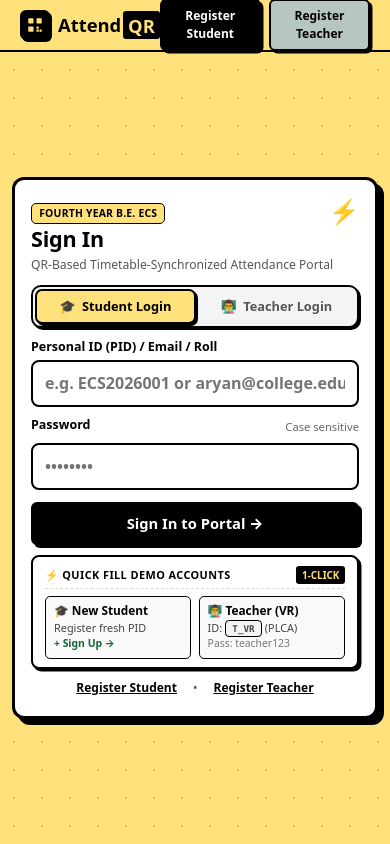
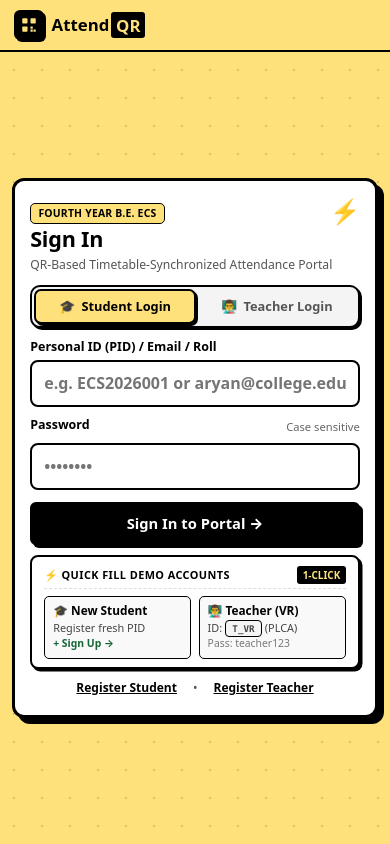
Before and after one commit to siddhantmeher45-stack/Qr-Scan-Attendance, a Flask app: page /login in a window 390 px wide. Run offline with Flask 3, Linux system fonts and the light colour scheme; some web fonts are replaced.

Commit message:
Fix mobile navbar button collision on login and registration pages

```diff
--- a/static/css/style.css
+++ b/static/css/style.css
@@ -637,6 +637,11 @@ code {
         display: none !important;
     }
 
+    .show-mobile {
+        display: inline-flex !important;
+    }
+
+
     /* Modals on mobile */
     .modal-content {
         padding: 1.25rem 0.95rem;
@@ -706,7 +711,12 @@ code {
     display: none !important;
 }
 
+.show-mobile {
+    display: none !important;
+}
+
 @keyframes pulse {
+
     0%, 100% { opacity: 1; }
     50% { opacity: 0.35; }
 }
--- a/templates/login.html
+++ b/templates/login.html
@@ -70,6 +70,29 @@
             background: #fffde7;
             box-shadow: 2px 2px 0 #000;
         }
+
+        @media (max-width: 600px) {
+
+            .login-nav {
+                padding: 0 0.85rem;
+            }
+            .nb-nav-logo {
+                font-size: 1.05rem !important;
+            }
+            .login-viewport {
+                height: auto !important;
+                min-height: 100vh !important;
+                overflow-y: auto !important;
+            }
+            .login-main {
+                padding: 1.25rem 0.75rem !important;
+                min-height: auto !important;
+                overflow: visible !important;
+            }
+            .login-card-compact {
+                padding: 1.15rem 0.95rem !important;
+            }
+        }
     </style>
 </head>
 <body class="dot-bg">
@@ -78,7 +101,7 @@
 
     <!-- ── Compact Navigation ── -->
     <nav class="login-nav">
-        <a class="nb-nav-logo" href="/" style="font-size:1.15rem; gap:0.5rem;">
+        <a class="nb-nav-logo" href="/" style="font-size:1.15rem; gap:0.5rem; text-decoration:none;">
             <div class="nb-nav-logo-icon" style="width:30px; height:30px; border-radius:6px; background:var(--black);">
                 <svg viewBox="0 0 24 24" fill="none" xmlns="http://www.w3.org/2000/svg" style="width:18px; height:18px;">
                     <rect x="3" y="3" width="7" height="7" rx="1" fill="#ffe17c"/>
@@ -91,11 +114,13 @@
             </div>
             <span>Attend<span style="background:#000; color:#ffe17c; padding:0.1rem 0.3rem; border-radius:3px; margin-left:2px;">QR</span></span>
         </a>
-        <div style="display:flex; gap:0.5rem;">
-            <a href="/register?role=student" class="btn btn-sm" style="padding:0.35rem 0.75rem; font-size:0.75rem;">Register Student</a>
-            <a href="/register?role=teacher" class="btn btn-sm" style="background:var(--sage); padding:0.35rem 0.75rem; font-size:0.75rem;">Register Teacher</a>
+        <div style="display:flex; gap:0.5rem; align-items:center;">
+            <a href="/register?role=student" class="btn btn-sm hide-mobile" style="padding:0.35rem 0.75rem; font-size:0.75rem; white-space:nowrap;">Register Student</a>
+            <a href="/register?role=teacher" class="btn btn-sm hide-mobile" style="background:var(--sage); padding:0.35rem 0.75rem; font-size:0.75rem; white-space:nowrap;">Register Teacher</a>
+            <a href="/register" class="btn btn-sm show-mobile" style="background:#000; color:var(--yellow); font-weight:800; padding:0.35rem 0.75rem; font-size:0.78rem; border-radius:6px; white-space:nowrap; box-shadow:2px 2px 0 rgba(0,0,0,0.3);">+ Register</a>
         </div>
     </nav>
+
 
     <!-- ── Perfectly Fitted Main Container ── -->
     <main class="login-main">
--- a/templates/register.html
+++ b/templates/register.html
@@ -25,8 +25,9 @@
             <span>Attend<span style="background:#000; color:#ffe17c; padding:0.1rem 0.35rem; border-radius:4px; margin-left:2px;">QR</span></span>
         </a>
         <div class="nb-nav-right">
-            <a href="/login" class="btn btn-sm">Already Registered? Sign In →</a>
+            <a href="/login" class="btn btn-sm" style="white-space:nowrap;"><span class="hide-mobile">Already Registered? </span>Sign In →</a>
         </div>
+
     </nav>
 
     <div class="page-wrap auth-page" style="flex:1; display:flex; align-items:center; justify-content:center; padding:2.5rem 1rem;">
```
